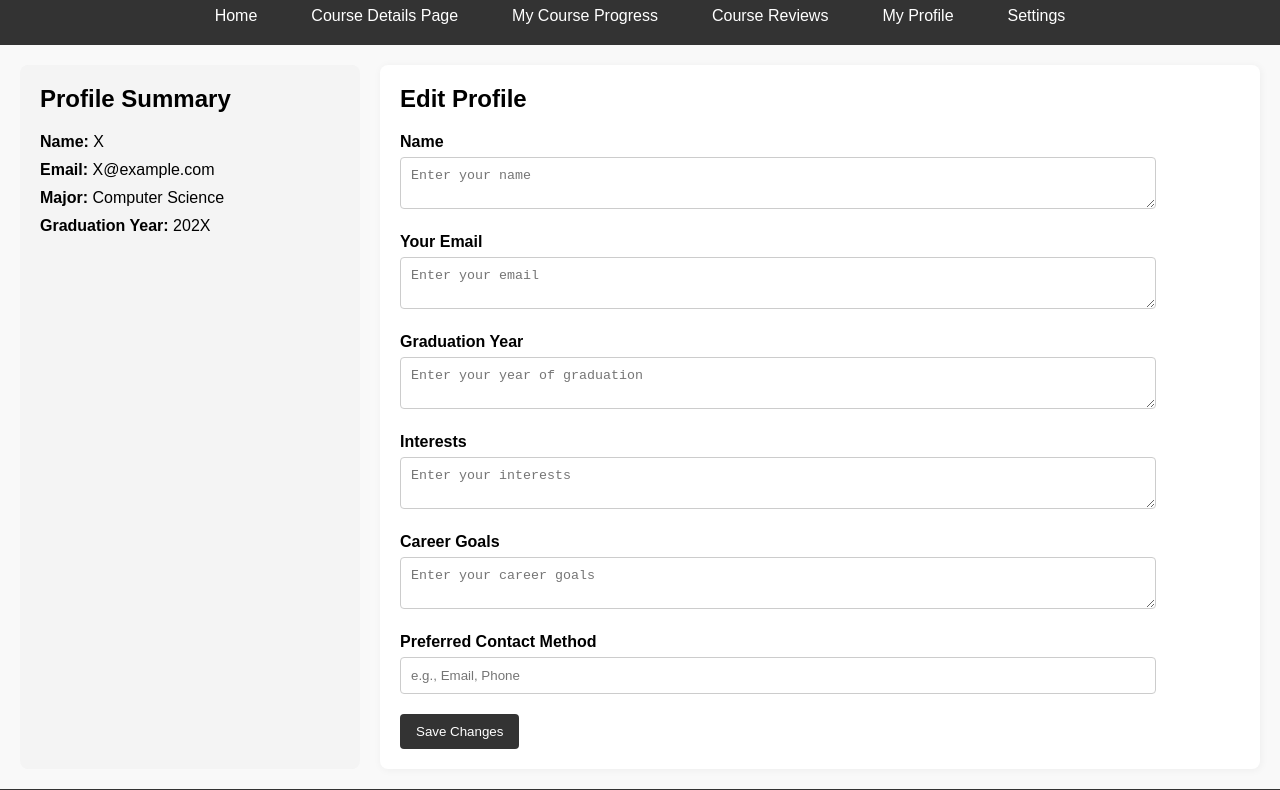
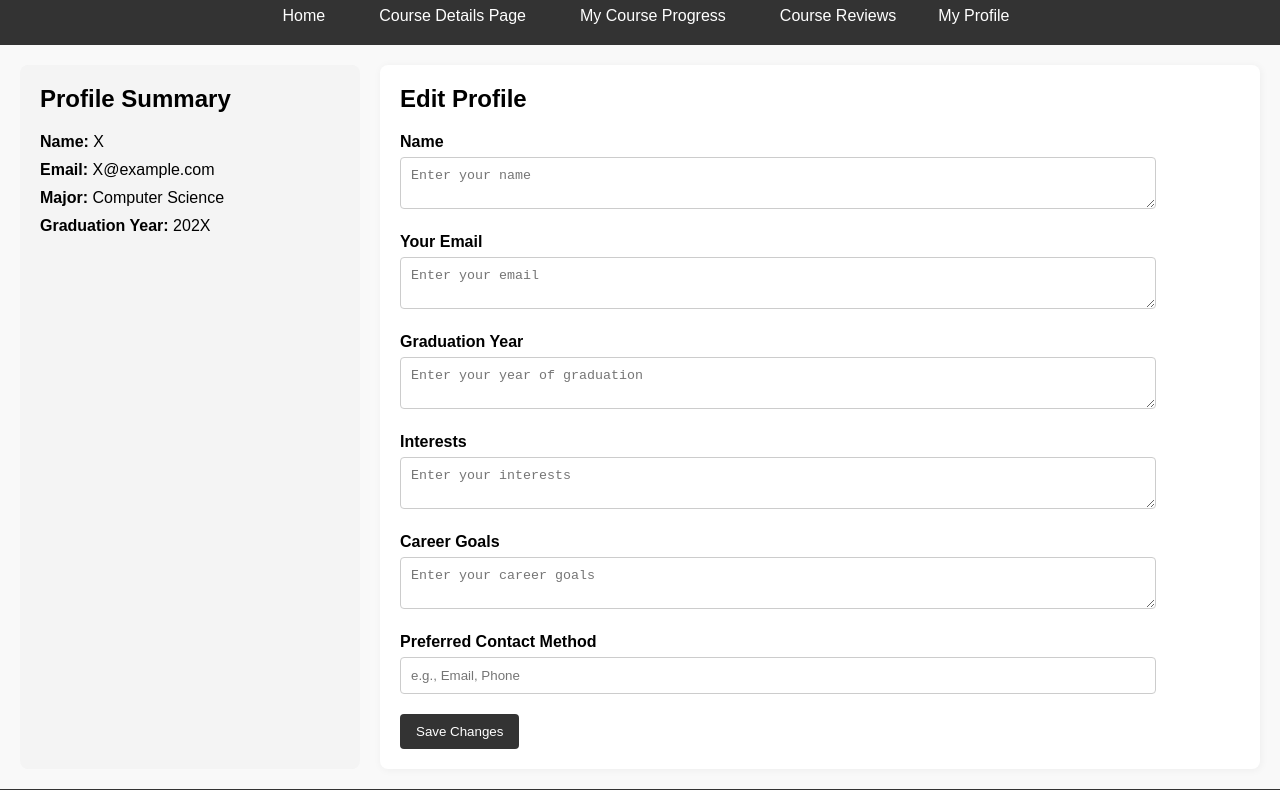
Before and after one commit to voidpls/326_Course_Recommendation_System, a plain HTML site: page src/my_profile_page.html in a window 1280 px wide. Shown: the part 93-883 px from the top of the page. Drawn offline with Linux system fonts and the light colour scheme.

Commit message:
removed settings tab

```diff
--- a/src/my_profile_page.html
+++ b/src/my_profile_page.html
@@ -15,8 +15,7 @@
             <li><a href="course_details_page.html">Course Details Page</a></li>
             <li><a href="course_progress_chart.html">My Course Progress</a></li>
             <li><a href="course_review_page.html">Course Reviews</a></li>
-            <li><a href="my_profile.html">My Profile</a></li>
-            <li><a href="#">Settings</a></li>
+            <li>My Profile</li>
         </ul>
     </nav>
 </header>
```
Also changed, not shown: src/course_details_page.html (+0 -1 lines), src/course_progress_chart.html (+0 -1 lines), src/course_review_page.html (+0 -1 lines), src/homepage.html (+0 -1 lines).
